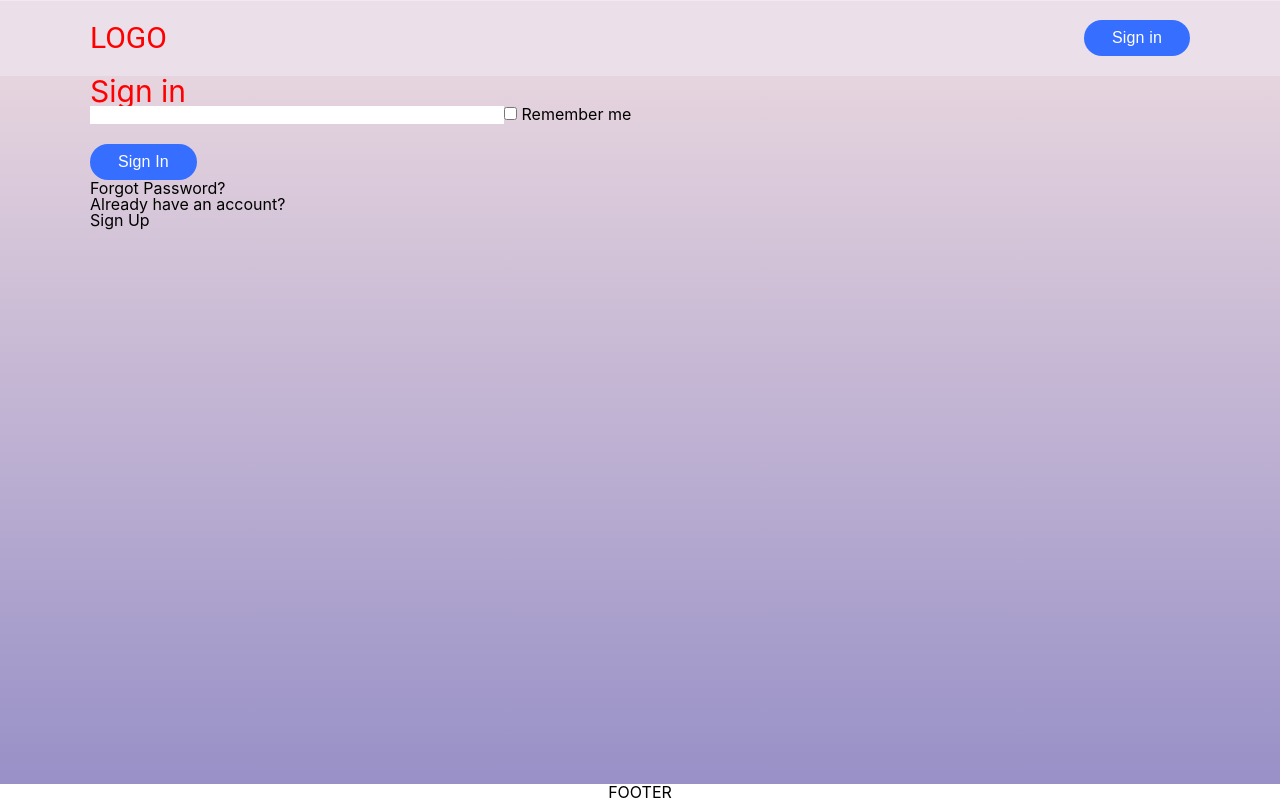
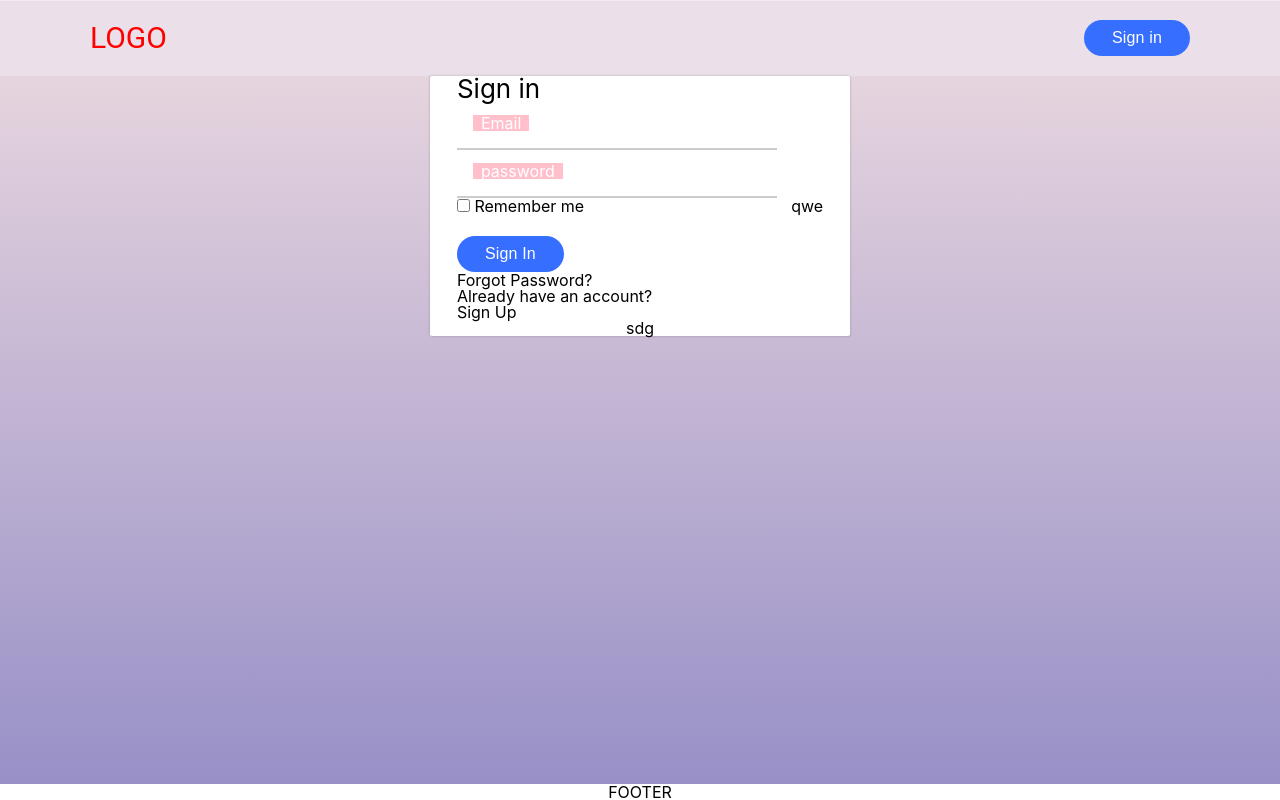
Before and after one commit to NikolayYaroslavcev/-ards-in-english, a React (Create React App) app: page /login in a window 1280 px wide. Built offline with nearby package versions, Linux system fonts and the light colour scheme; no server answers.

Commit message:
style: fix

```diff
--- a/src/app/App.tsx
+++ b/src/app/App.tsx
@@ -9,6 +9,7 @@ import {Profile} from '../features/profile/Profile';
 import {ForgotPassword} from '../features/auth/ForgotPassword';
 import {CheckEmail} from '../features/auth/CheckEmail';
 import {NewPassword} from '../features/auth/NewPassword';
+import { StyledContainer } from '../common/components/style/сartStyled';
 
 
 function App() {
--- a/src/common/components/footer/Footer.tsx
+++ b/src/common/components/footer/Footer.tsx
@@ -1,10 +1,12 @@
 import React from 'react';
-import { StyledContainer } from '../style/сartStyled';
+import { Route, Routes } from 'react-router-dom';
+import { Logging } from '../../../features/auth/Logging';
+import { MainWrap, StyledContainer } from '../style/сartStyled';
 
 export const Footer = () => {
     return (
         <StyledContainer>
-            FOOTER
+          FOOTER
         </StyledContainer>
     );
 };
--- a/src/common/components/main/Main.tsx
+++ b/src/common/components/main/Main.tsx
@@ -1,11 +1,13 @@
 import React from 'react';
 import App from "../../../app/App";
-import { MainWrap } from '../style/сartStyled';
+import { MainWrap, StyledContainer } from '../style/сartStyled';
 
 export const Main = () => {
     return (
         <MainWrap>
-            <App/>
+            <StyledContainer>
+                <App/>
+            </StyledContainer>
         </MainWrap>
     );
 };
--- a/src/common/components/style/сartStyled.ts
+++ b/src/common/components/style/сartStyled.ts
@@ -19,6 +19,7 @@ export const StyledContainer = styled.div`
 `
 export const MainWrap = styled.div`
   background: linear-gradient(180deg, #E6D4DE 0%, #9890C7 100%);
+  display: flex;
   flex: 1 1 auto;
 
 `
@@ -27,10 +28,127 @@ export const MainWrap = styled.div`
 export const Login = styled.div`
 display: flex;
 flex-direction: column;
+ width: 420px;
+ align-items: center;
+// justify-content: center;
+background: #FFFFFF;
+box-shadow: 1px 1px 2px rgba(0, 0, 0, 0.1), -1px -1px 2px rgba(0, 0, 0, 0.1);
+border-radius: 2px;
 `
+
+// export const StyleInputWpap = styled.div`
+// position: relative;
+
+// input {
+//   height: calc(3.5rem + 2px);
+//   line-height: 1.25;
+//   padding: 1rem 0.75rem;
+//   background-color: #fff;
+//   padding-top: 1.625rem;
+//     padding-bottom: .625rem;
+
+//   &:placeholder {
+//     color: #fff;
+//   };
+
+//   &:focus:not(:placeholder-shown) {
+
+//     }
+// }
+
+// label {
+//   position: absolute;
+//   top: 0;
+//   left: 0;
+//   height: 100%;
+//   padding: 1rem .75rem;
+//   pointer-events: none;
+//   border: 1px solid transparent;
+//   transform-origin: 0 0;
+//   transition: opacity .15s ease-in-out, transform .15s ease-in-out;
+//    opacity: .65;
+//   transform: scale(.85) translateY(-.75rem) translateX(.15rem);
+// }
+
+
+
+// `
+export const StyleInputWpap = styled.div`
+
+position: relative;
+  width: 20rem;
+  height: 3rem;
+
+  input {
+    position: absolute;
+    top: 0;
+    left: 0;
+    width: 100%;
+    height: 100%;
+    background: #000000;
+    opacity: 0.2;
+    border-bottom: 2px solid #000000;
+    transition: all 0.3s;
+    font-family: inherit;
+    font-size: inherit;
+    color: black;
+    outline: none;
+    padding: 1.25rem;
+    background: none;
+
+    &:hover {
+      border-color: #000000;
+    }
+
+    /* Change border when input focus*/
+
+    &:focus {
+      border-color: #000000;
+      opacity: 0.8;
+    }
+  }
+
+  label {
+    position: absolute;
+    left: 1rem;
+    top: 0.8rem;
+    padding: 0 0.5rem;
+    color: white;
+    cursor: text;
+    transition: top 200ms ease-in, left 200ms ease-in, font-size 200ms ease-in;
+    background-color: pink;
+  }
+
+  input:focus ~ input:not(:placeholder-shown) input:not(:focus) ~ label {
+  top: -0.5rem;
+  font-size: 0.8rem;
+  left: 0.8rem;
+}
+//   input:focus ~ label {
+//   top: -0.5rem;
+//   font-size: 0.8rem;
+//   left: 0.8rem;
+// }
+// input:not(:focus) ~ label {
+//   top: -0.5rem;
+//   font-size: 0.8rem;
+//   left: 0.8rem;
+// }
+
+
+
+`
+export const StyleLabel = styled.label`
+
+
+
+`
+
+
+
 export const LoginTitle = styled.div`
-  font-size: 30px;
-  color: red;
+  font-size: 26px;
+  color: #000000;
 
 `
 
--- a/src/features/auth/Logging.tsx
+++ b/src/features/auth/Logging.tsx
@@ -4,7 +4,7 @@ import {useFormik} from 'formik';
 import {loginTC} from './auth-reducer';
 import {Navigate, NavLink} from 'react-router-dom';
 import {Button} from '../../common/components/style/Button/Button';
-import { Login, LoginTitle, StyledContainer } from '../../common/components/style/сartStyled';
+import { Login, LoginTitle, StyledContainer, StyleInputWpap, StyleLabel } from '../../common/components/style/сartStyled';
 
 
 export type FormikErrorType = {
@@ -46,41 +46,41 @@ export const Logging = () => {
 
 
     return (
-        <StyledContainer>
             <Login>
                 <form onSubmit={formik.handleSubmit}>
-                    <div>
-                        {/*<div>Sign in</div>*/}
                         <LoginTitle>Sign in</LoginTitle>
+                        <StyleInputWpap>
                             <input type="email"
                                 {...formik.getFieldProps('email')}
                                 onBlur={formik.handleBlur}
                                 onChange={formik.handleChange}
                             />
+                            <label>Email</label>
+                        </StyleInputWpap>
+                        <StyleInputWpap>
                             <input type="password"
                                {...formik.getFieldProps('password')}
                                onBlur={formik.handleBlur}
                                onChange={formik.handleChange}
                             />
+                            <label>password</label>
+                        </StyleInputWpap>
+
                         <input type="checkbox"
                                {...formik.getFieldProps('rememberMe')}
                                checked={formik.values.rememberMe}
                         /> <span>Remember me</span>
-
+                        <input className='field' type="text" name="" id="1" />
+                        <label htmlFor="1">qwe</label>
                         {/*<button type={'submit'}>Sign In</button>*/}
                         <Button type={"submit"} margin={"20px 0 0 0"}>Sign In</Button>
 
                         <NavLink to="/forgot">Forgot Password?</NavLink>
                         <div>Already have an account?</div>
                         <NavLink to="/registration">Sign Up</NavLink>
-                    </div>
+
                 </form>
+                <div>sdg</div>
             </Login>
-
-
-
-        </StyledContainer>
-
-
     );
 };
```
Lines whose indentation alone changed are shown as unchanged.
